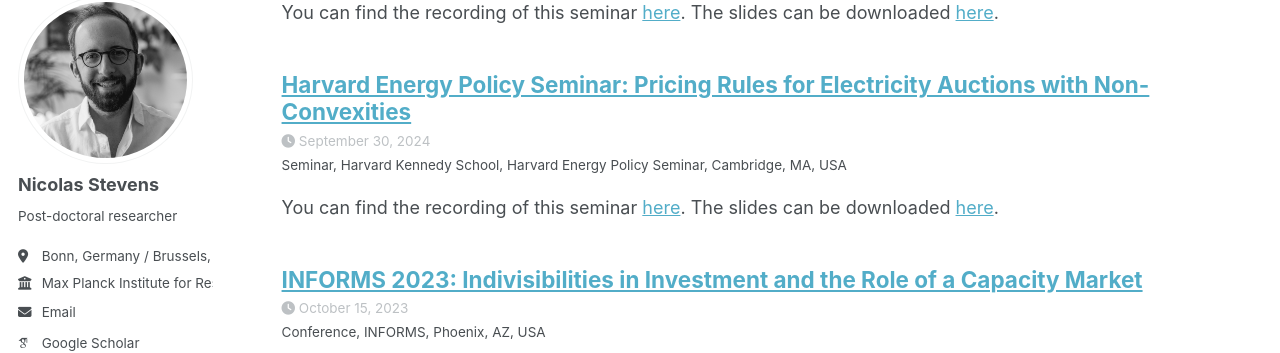
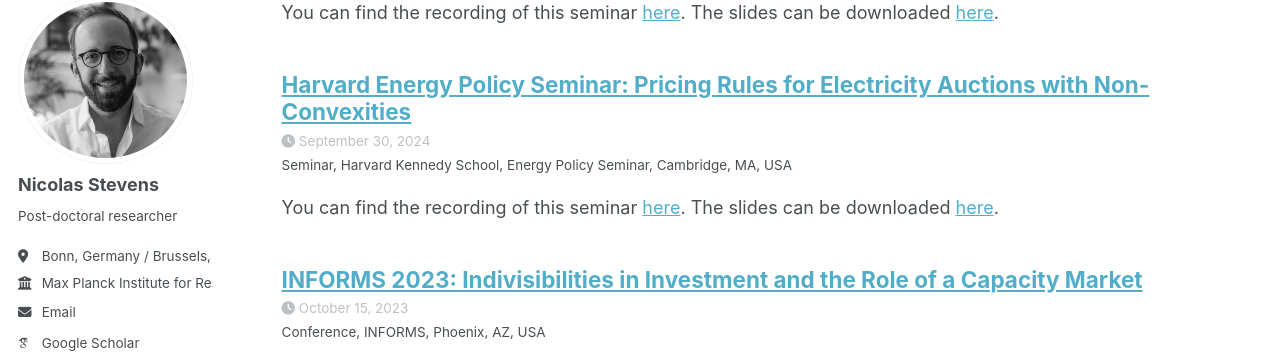
Before and after one commit to NicolasStevens/NicolasStevens.github.io, a Jekyll site: the page built from _pages/talks.html, in a window 1280 px wide and 900 px high, scrolled down 359 px. Shown: the part 103-456 px from the top of the window. Built offline with Jekyll 4.4.1, drawn with Linux system fonts in a browser that asks for light colours; some web fonts are replaced; a script that is not in the unit is left out.

Commit message:
Update HKS2024.md

```diff
--- a/_talks/HKS2024.md
+++ b/_talks/HKS2024.md
@@ -3,9 +3,9 @@ title: "Harvard Energy Policy Seminar: Pricing Rules for Electricity Auctions wi
 collection: talks
 type: "Seminar"
 permalink: /talks/HKS2024
-venue: "Harvard Kennedy School, Harvard Energy Policy Seminar"
+venue: "Harvard Kennedy School, Energy Policy Seminar"
 date: 2024-09-30
 location: "Cambridge, MA, USA"
 ---
 You can find the recording of this seminar [here](https://www.belfercenter.org/event/pricing-rules-electricity-auctions-non-convexities).
-The slides can be downloaded [here](https://NicolasStevens.github.io/files/MIT_LIDSseminar2024Vsent.pdf).
+The slides can be downloaded [here](https://NicolasStevens.github.io/files/HKSEnergyPolicySeminar2024.pdf).
```
